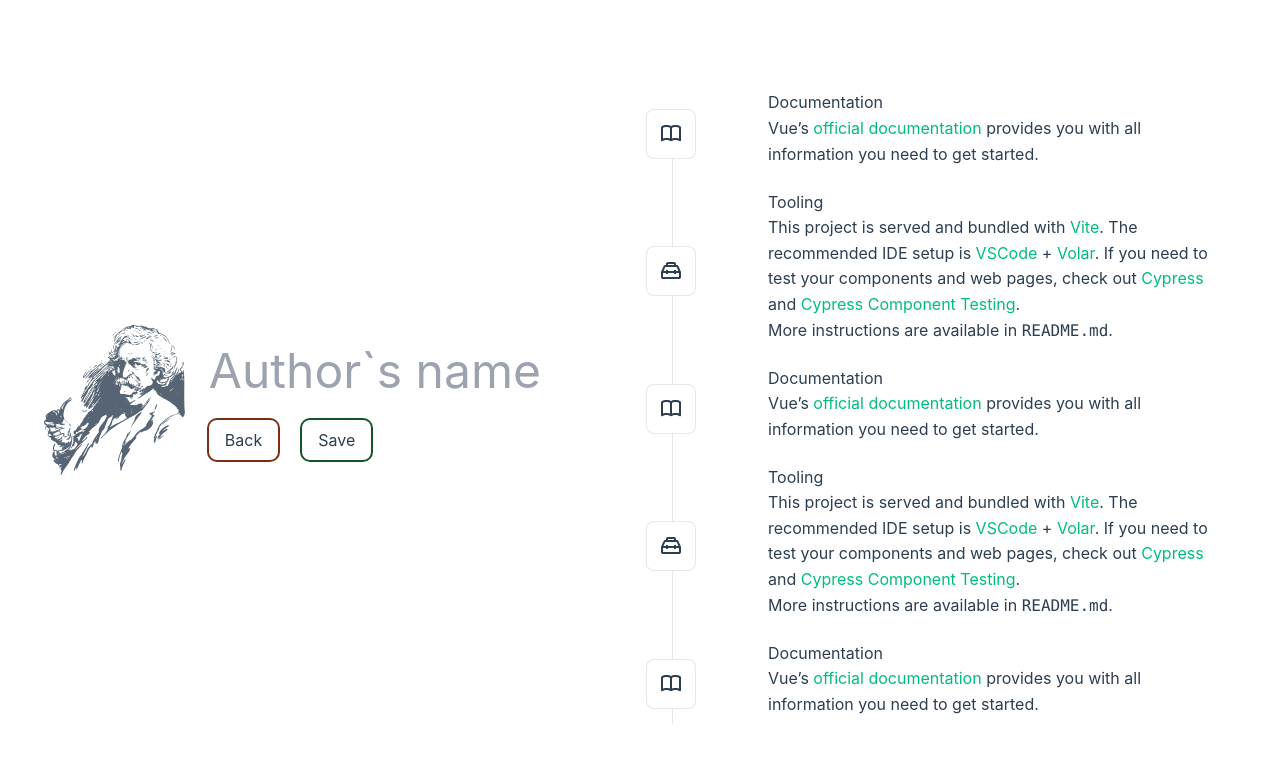
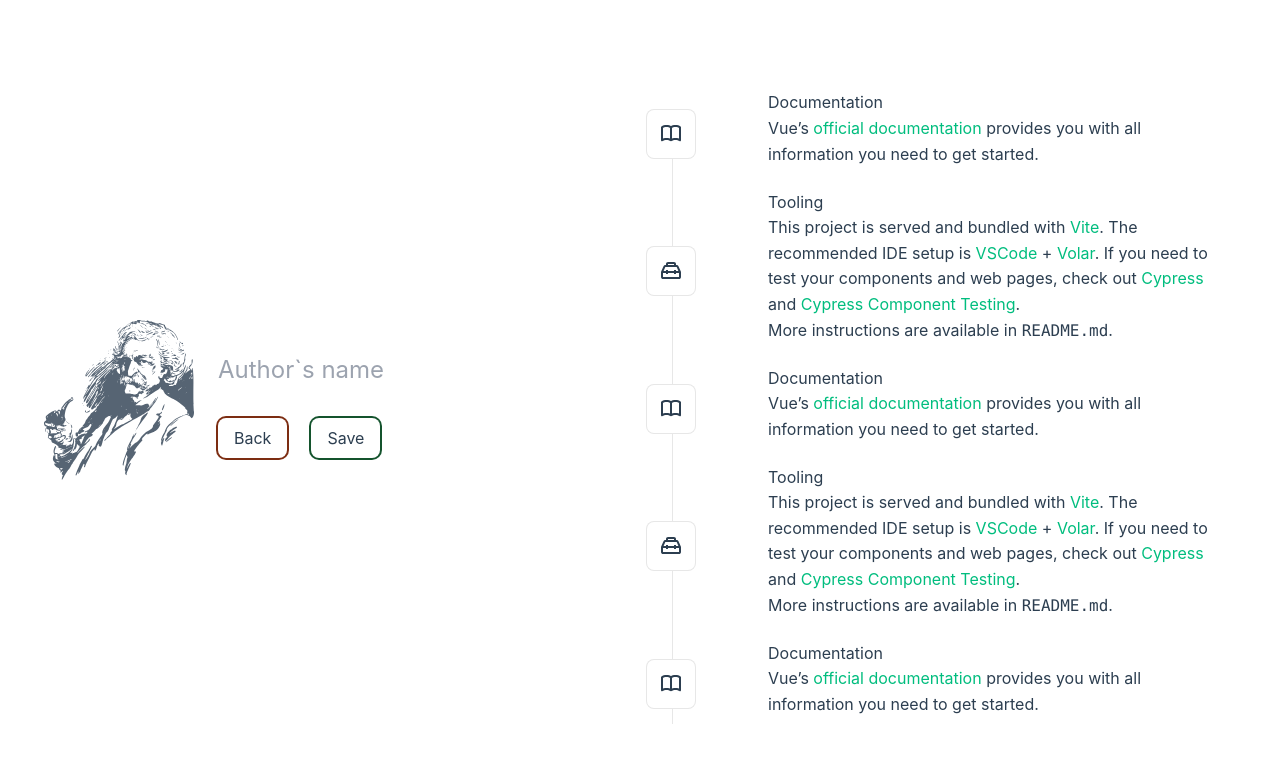
Before and after one commit to andres112/My-Library, a Vue app: page / in a window 1280 px wide. Both pictures are taken after a click on the button "Add Author". Shown: the top 762 px of the page. Built offline with nearby package versions, Linux system fonts and the light colour scheme.

Commit message:
chore: Add Author input style

```diff
--- a/src/components/headers/AddAuthor.vue
+++ b/src/components/headers/AddAuthor.vue
@@ -4,7 +4,11 @@
       <AuthorIcon />
     </div>
     <div>
-      <input class="green text-2xl md:text-5xl mb-3 w-full" placeholder="Author`s name" v-model="author" />
+      <input
+        class="text-lg md:text-2xl mb-3 w-full bg-transparent hover:border-b-2 focus-visible:border-b focus-visible:outline-none py-3"
+        placeholder="Author`s name"
+        v-model="author"
+      />
       <div class="flex gap-6">
         <button
           class="rounded-lg ring-2 ring-orange-900 py-2 px-4 mt-2 hover:ring-3 hover:ring-orange-700 ease-out duration-200 hover:font-semibold"
```
